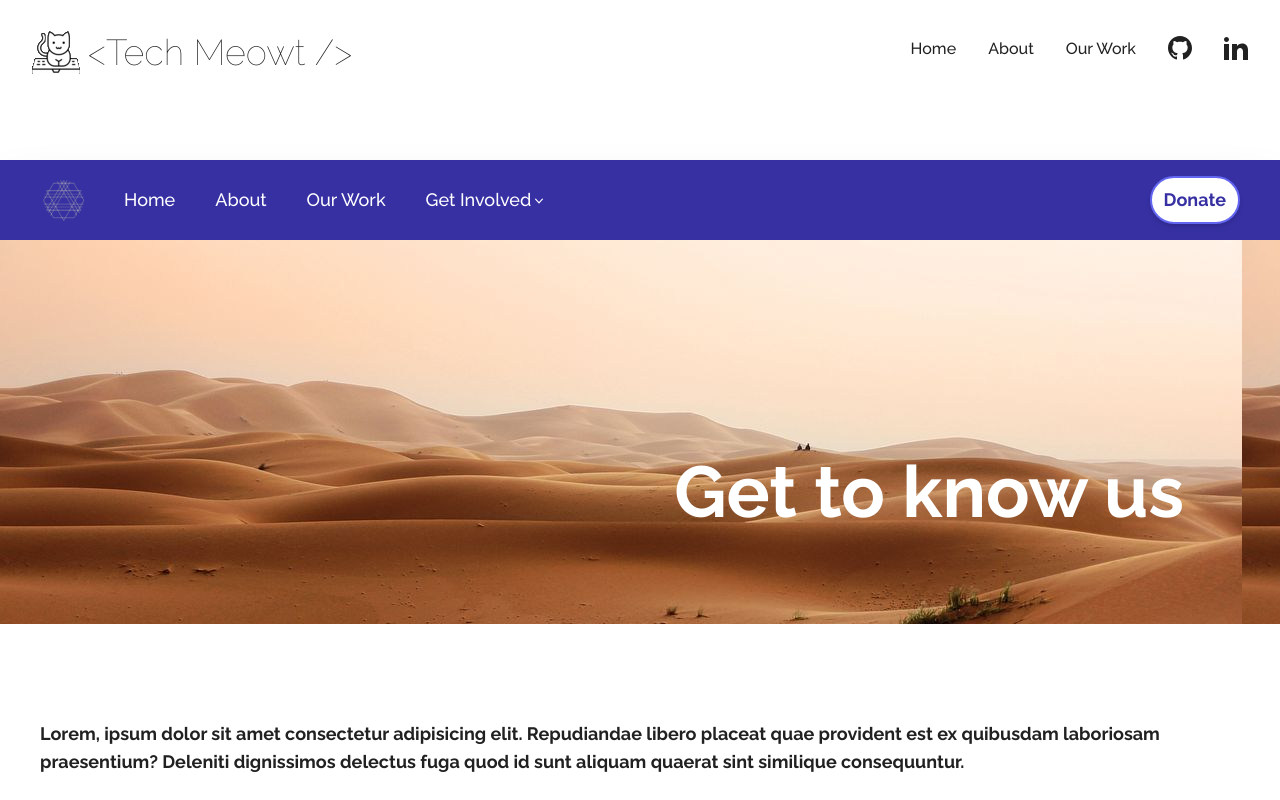
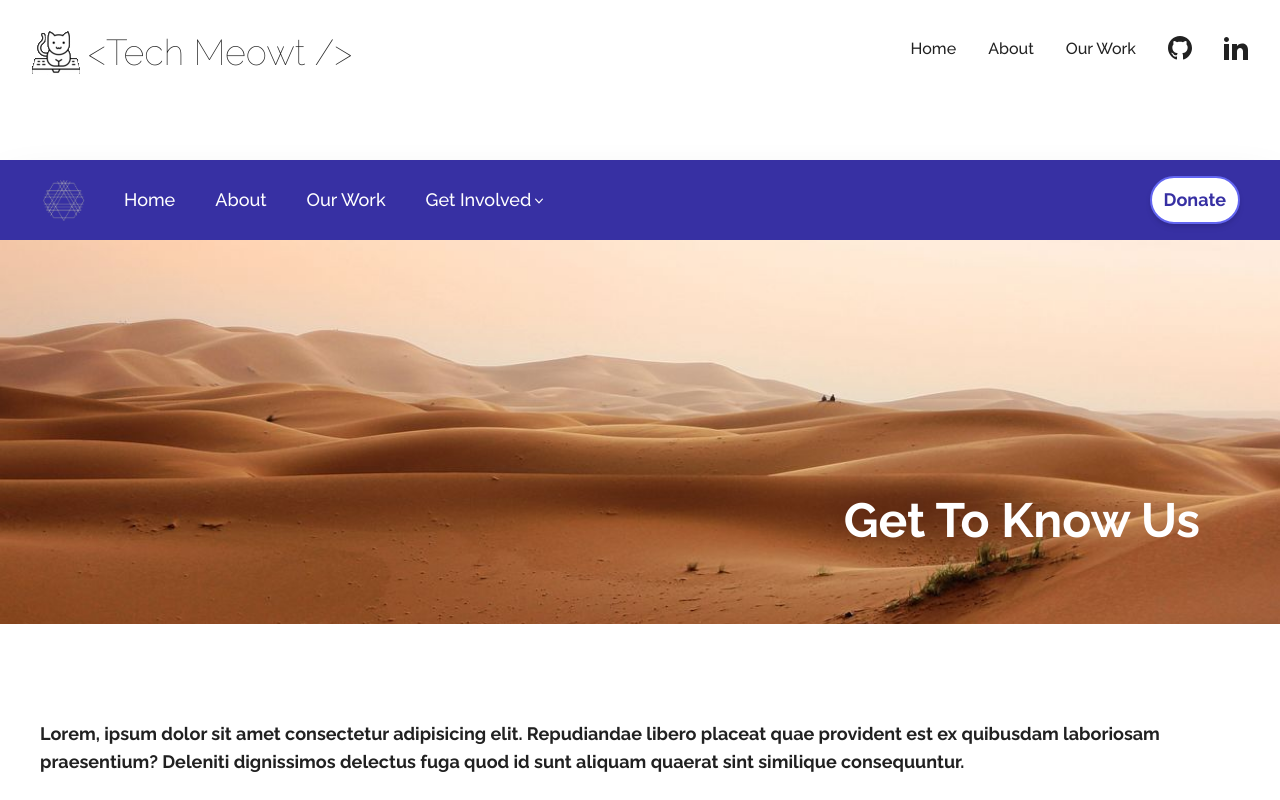
Before and after one commit to jessicagallagher/iamjessg, a Next.js app: page /our-work/website/about in a window 1280 px wide. Shown: the top 800 px of the page. Built offline with nearby package versions, Linux system fonts and the light colour scheme.

Commit message:
fix heroes

```diff
--- a/components/About.jsx
+++ b/components/About.jsx
@@ -1,11 +1,12 @@
+import img from '../public/images/hero-about.jpeg'
 import Link from 'next/link';
 
 export default function About() {
   return (
     <div className='max-w-full mx-auto mt-4 sm:mt-10 lg:mt-20 lg:px-10 px-4'>
-      <div className='w-full'>
-        <div className='w-full hero-about hidden sm:flex justify-center items-center md:relative'></div>
-      </div>
+        <div className='w-full hidden sm:flex justify-center items-center md:relative'>
+          <img src='/images/hero-about.jpeg' alt="" className='w-full h-48 lg:h-96 object-cover' />
+        </div>
       <div className='mx-auto max-w-full my-16'>
         <h1 className='text-5xl text-center font-bold'>About Us</h1>
         <br />
--- a/components/mock-website/MockWebsiteAbout.jsx
+++ b/components/mock-website/MockWebsiteAbout.jsx
@@ -9,12 +9,15 @@ export default function MockWebsiteAbout() {
       <MockWebsiteNav />
 
       {/* hero */}
-      <div>
-        <div className='mock-website-hero flex justify-center items-center md:relative'>
-          <p className='md:absolute md:bottom-0 md:right-0 p-24 text-white font-bold text-4xl md:text-5xl lg:text-6xl xl:text-7xl'>
-            Get to know us
-          </p>
-        </div>
+      <div className='relative w-full' aria-hidden='true'>
+        <img
+          src='/images/mock-website-images/hero-hi-res.jpeg'
+          alt=''
+          className='w-full h-48 lg:h-96 object-cover'
+        />
+        <h2 className='absolute bottom-0 right-0 pt-6 pl-2 lg:p-20 text-white font-bold text-3xl sm:text-5xl'>
+          Get To Know Us
+        </h2>
       </div>
 
       {/* intro */}
--- a/package.json
+++ b/package.json
@@ -11,7 +11,6 @@
     "@headlessui/react": "^1.7.0",
     "@heroicons/react": "^2.0.10",
     "@react-spring/web": "^9.5.2",
-    "@tailwindcss/typography": "^0.5.8",
     "eslint-config-next": "^13.0.3",
     "next": "^13.0.3",
     "react": "^18.2.0",
--- a/styles/globals.css
+++ b/styles/globals.css
@@ -77,21 +77,9 @@ hr {
   object-fit: cover;
 }
 
-.hero-about {
-  background: url('../public/images/hero-about.jpeg');
-  height: 24rem;
-  object-fit: contain;
-}
-
 /* media queries */
 @media (min-width: 640px) {
   hr {
     height: 3px;
   }
 }
-
-@media (min-width: 1355px) {
-  .hero-about {
-    background: url('../public/images/hero-about-lg.jpeg');
-  }
-}
--- a/tailwind.config.js
+++ b/tailwind.config.js
@@ -22,17 +22,10 @@ module.exports = {
       screens: {
         xs: '375px',
       },
-      height: {
-        imgHeight: '300px',
-      },
-      width: {
-        imgWidth: '300px'
-      },
     },
   },
   plugins: [
     require('@tailwindcss/aspect-ratio'),
     require('@tailwindcss/forms'),
-    require('@tailwindcss/typography')
   ],
 };
```
Also changed, not shown: public/images/hero-about-lg.jpeg (deleted), 1 other file (tests, documents, lock files or other folders).
